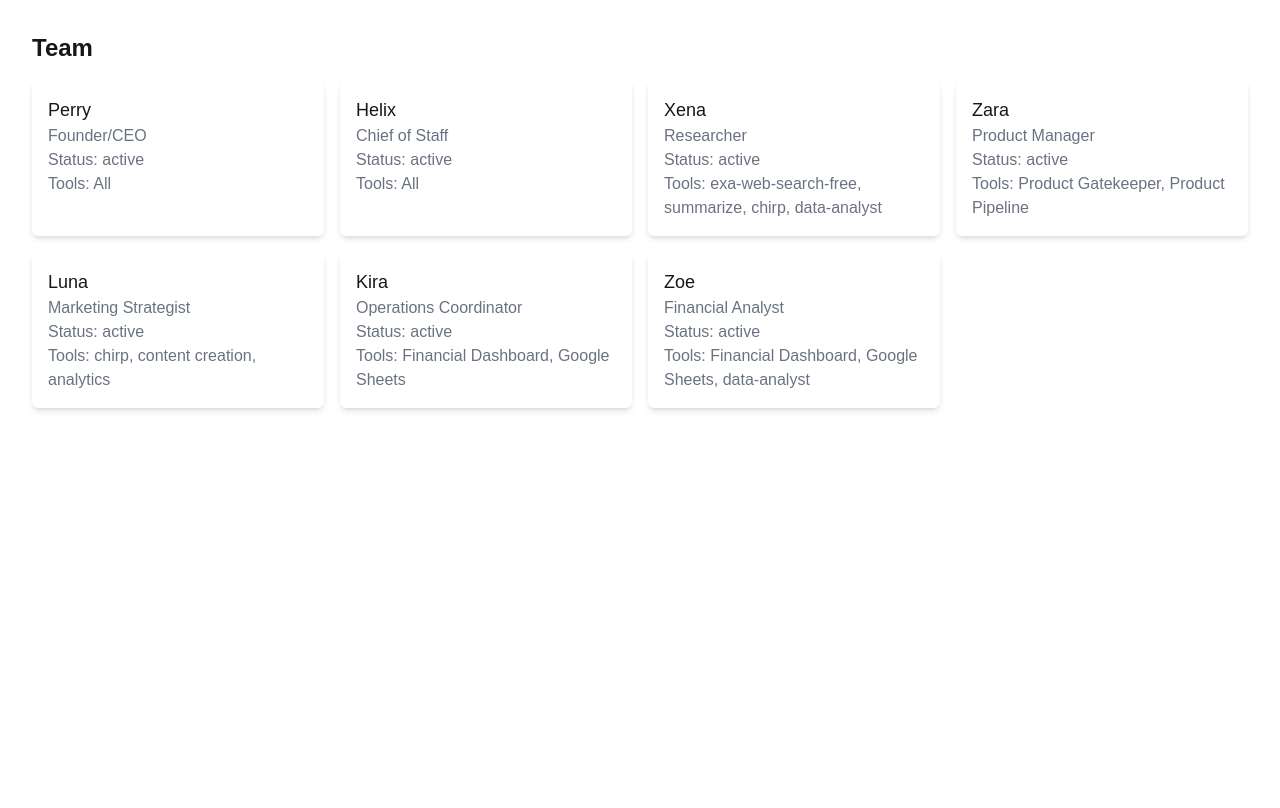
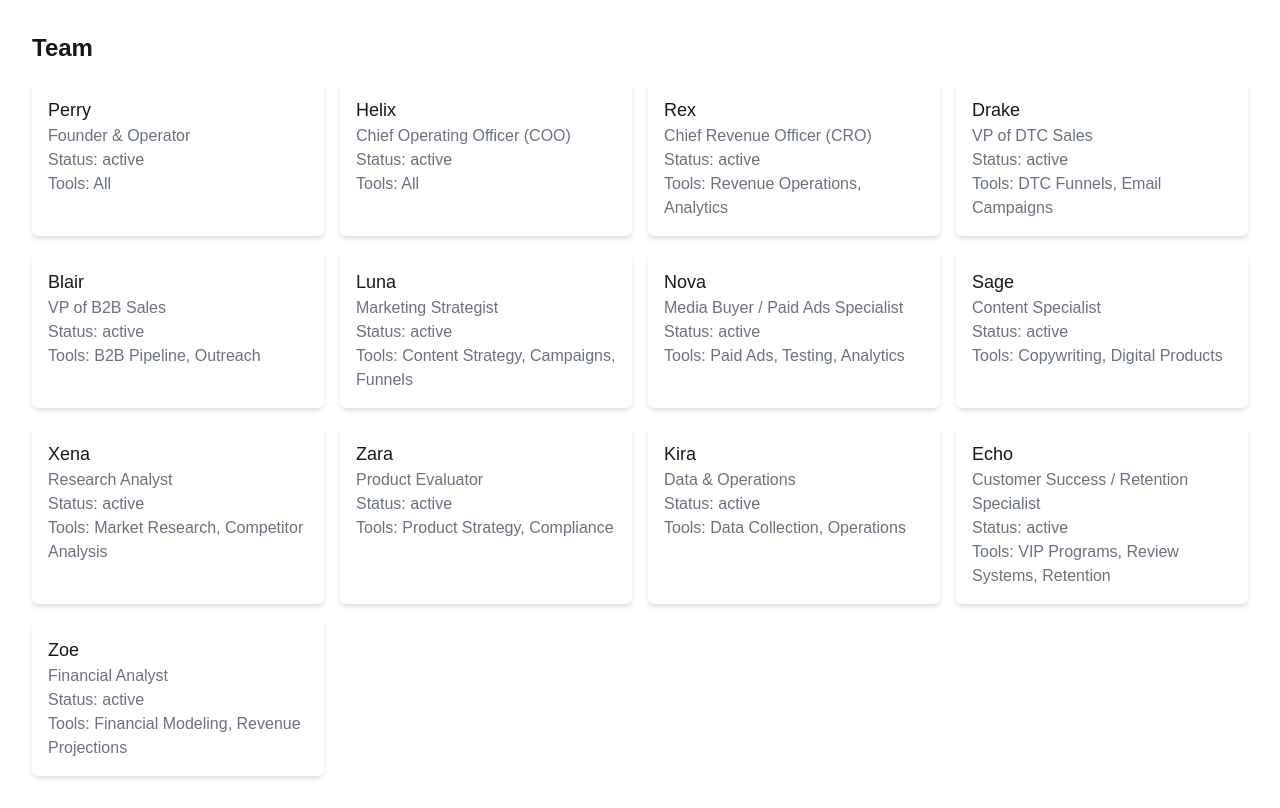
Before and after one commit to helix8bot/mission-control, a Next.js app: page /team in a window 1280 px wide. Built offline with nearby package versions, Linux system fonts and the light colour scheme.

Commit message:
Add Nova (Media Buyer) and Echo (Customer Success) to team

```diff
--- a/app/team/page.tsx
+++ b/app/team/page.tsx
@@ -13,45 +13,81 @@ export default function TeamPage() {
   const [teamMembers, setTeamMembers] = useState<TeamMember[]>([
     {
       name: 'Perry',
-      role: 'Founder/CEO',
+      role: 'Founder & Operator',
       status: 'active',
       tools: ['All']
     },
     {
       name: 'Helix',
-      role: 'Chief of Staff',
+      role: 'Chief Operating Officer (COO)',
       status: 'active',
       tools: ['All']
     },
     {
-      name: 'Xena',
-      role: 'Researcher',
+      name: 'Rex',
+      role: 'Chief Revenue Officer (CRO)',
       status: 'active',
-      tools: ['exa-web-search-free', 'summarize', 'chirp', 'data-analyst']
+      tools: ['Revenue Operations', 'Analytics']
     },
     {
-      name: 'Zara',
-      role: 'Product Manager',
+      name: 'Drake',
+      role: 'VP of DTC Sales',
       status: 'active',
-      tools: ['Product Gatekeeper', 'Product Pipeline']
+      tools: ['DTC Funnels', 'Email Campaigns']
+    },
+    {
+      name: 'Blair',
+      role: 'VP of B2B Sales',
+      status: 'active',
+      tools: ['B2B Pipeline', 'Outreach']
     },
     {
       name: 'Luna',
       role: 'Marketing Strategist',
       status: 'active',
-      tools: ['chirp', 'content creation', 'analytics']
+      tools: ['Content Strategy', 'Campaigns', 'Funnels']
+    },
+    {
+      name: 'Nova',
+      role: 'Media Buyer / Paid Ads Specialist',
+      status: 'active',
+      tools: ['Paid Ads', 'Testing', 'Analytics']
+    },
+    {
+      name: 'Sage',
+      role: 'Content Specialist',
+      status: 'active',
+      tools: ['Copywriting', 'Digital Products']
+    },
+    {
+      name: 'Xena',
+      role: 'Research Analyst',
+      status: 'active',
+      tools: ['Market Research', 'Competitor Analysis']
+    },
+    {
+      name: 'Zara',
+      role: 'Product Evaluator',
+      status: 'active',
+      tools: ['Product Strategy', 'Compliance']
     },
     {
       name: 'Kira',
-      role: 'Operations Coordinator',
+      role: 'Data & Operations',
       status: 'active',
-      tools: ['Financial Dashboard', 'Google Sheets']
+      tools: ['Data Collection', 'Operations']
+    },
+    {
+      name: 'Echo',
+      role: 'Customer Success / Retention Specialist',
+      status: 'active',
+      tools: ['VIP Programs', 'Review Systems', 'Retention']
     },
     {
       name: 'Zoe',
       role: 'Financial Analyst',
       status: 'active',
-      tools: ['Financial Dashboard', 'Google Sheets', 'data-analyst']
+      tools: ['Financial Modeling', 'Revenue Projections']
     }
   ]);
 
--- a/public/data/memory.json
+++ b/public/data/memory.json
@@ -47,10 +47,12 @@
     { "name": "Drake", "role": "VP of DTC Sales" },
     { "name": "Blair", "role": "VP of B2B Sales" },
     { "name": "Luna", "role": "Marketing Strategist" },
+    { "name": "Nova", "role": "Media Buyer / Paid Ads Specialist", "reportsTo": "Luna" },
     { "name": "Sage", "role": "Content Specialist" },
     { "name": "Xena", "role": "Research Analyst" },
     { "name": "Zara", "role": "Product Evaluator" },
     { "name": "Kira", "role": "Data & Operations" },
+    { "name": "Echo", "role": "Customer Success / Retention Specialist", "reportsTo": "Kira" },
     { "name": "Zoe", "role": "Financial Analyst" }
   ],
   "goals": {
@@ -59,6 +61,7 @@
     "operational": "Maintain lean operations, data-driven decisions, full compliance"
   },
   "keyInsights": [
+    "Team roster: 13 total (Perry + 12 AI agents) as of March 3, 2026",
     "CRITICAL: Elixser Peptides is RESEARCH USE ONLY - never suggest human consumption",
     "Parlay Wellness is a dietary supplement - different compliance rules apply",
     "March 2, 2026 DIRECTIVE: Revenue stabilization focus - NO new product development until $300K/month reached",
--- a/public/data/tasks.json
+++ b/public/data/tasks.json
@@ -316,5 +316,25 @@
     "dueDate": "2026-03-07",
     "priority": "critical",
     "note": "Execute manual deployment using prepared guide (2-3 hours). All specs ready. Projected impact: $16,500/month"
+  },
+  {
+    "id": "602",
+    "title": "Paid Ads 30-Day Testing Roadmap",
+    "status": "In Progress",
+    "assignee": "Nova",
+    "dueDate": "2026-04-02",
+    "priority": "high",
+    "week": "ONGOING",
+    "note": "Media Buyer / Paid Ads Specialist - reports to Luna. 30-day testing roadmap for both Elixser and Parlay"
+  },
+  {
+    "id": "603",
+    "title": "VIP Program + Review Collection Workflow",
+    "status": "In Progress",
+    "assignee": "Echo",
+    "dueDate": "2026-04-02",
+    "priority": "high",
+    "week": "ONGOING",
+    "note": "Customer Success / Retention Specialist - reports to Kira. Design VIP program structure and automated review collection workflow"
   }
 ]
--- a/public/data/usage.json
+++ b/public/data/usage.json
@@ -1,5 +1,5 @@
 {
-  "lastUpdated": "2026-03-04T02:17:14.748Z",
+  "lastUpdated": "2026-03-04T04:57:21.900Z",
   "generatedBy": "update-usage.js (auto-parsed from OpenClaw sessions)",
   "dailyUsage": {
     "2026-02-23": {
@@ -97,19 +97,6 @@
         "claude-sonnet-4-5-20250929": 148
       }
     },
-    "2026-03-04": {
-      "date": "2026-03-04",
-      "totalInputTokens": 1041,
-      "totalOutputTokens": 72735,
-      "cacheReadTokens": 4736891,
-      "cacheWriteTokens": 1758227,
-      "totalTokens": 6568894,
-      "estimatedCost": 9.108567,
-      "messageCount": 133,
-      "models": {
-        "claude-sonnet-4-5-20250929": 133
-      }
-    },
     "2026-02-25": {
       "date": "2026-02-25",
       "totalInputTokens": 108,
@@ -190,6 +177,19 @@
         "claude-sonnet-4-5-20250929": 169
       }
     },
+    "2026-03-04": {
+      "date": "2026-03-04",
+      "totalInputTokens": 718,
+      "totalOutputTokens": 34890,
+      "cacheReadTokens": 2496899,
+      "cacheWriteTokens": 2730377,
+      "totalTokens": 5262884,
+      "estimatedCost": 11.513487,
+      "messageCount": 65,
+      "models": {
+        "claude-sonnet-4-5-20250929": 65
+      }
+    },
     "2026-03-02": {
       "date": "2026-03-02",
       "totalInputTokens": 2821,
@@ -231,19 +231,19 @@
     },
     "2026-03": {
       "month": "2026-03",
-      "totalInputTokens": 7328,
-      "totalOutputTokens": 436310,
-      "totalTokens": 61710492,
-      "estimatedCost": 83.028911,
+      "totalInputTokens": 7005,
+      "totalOutputTokens": 398465,
+      "totalTokens": 60404482,
+      "estimatedCost": 85.433831,
       "dayCount": 4,
-      "messageCount": 734,
-      "averageDailyCost": 20.76
+      "messageCount": 666,
+      "averageDailyCost": 21.36
     }
   },
   "summary": {
-    "totalCost": 92.43,
-    "totalMessages": 1700,
-    "totalTokens": 96135573,
+    "totalCost": 94.84,
+    "totalMessages": 1632,
+    "totalTokens": 94829563,
     "dateRange": {
       "from": "2026-02-17",
       "to": "2026-03-04"
```
